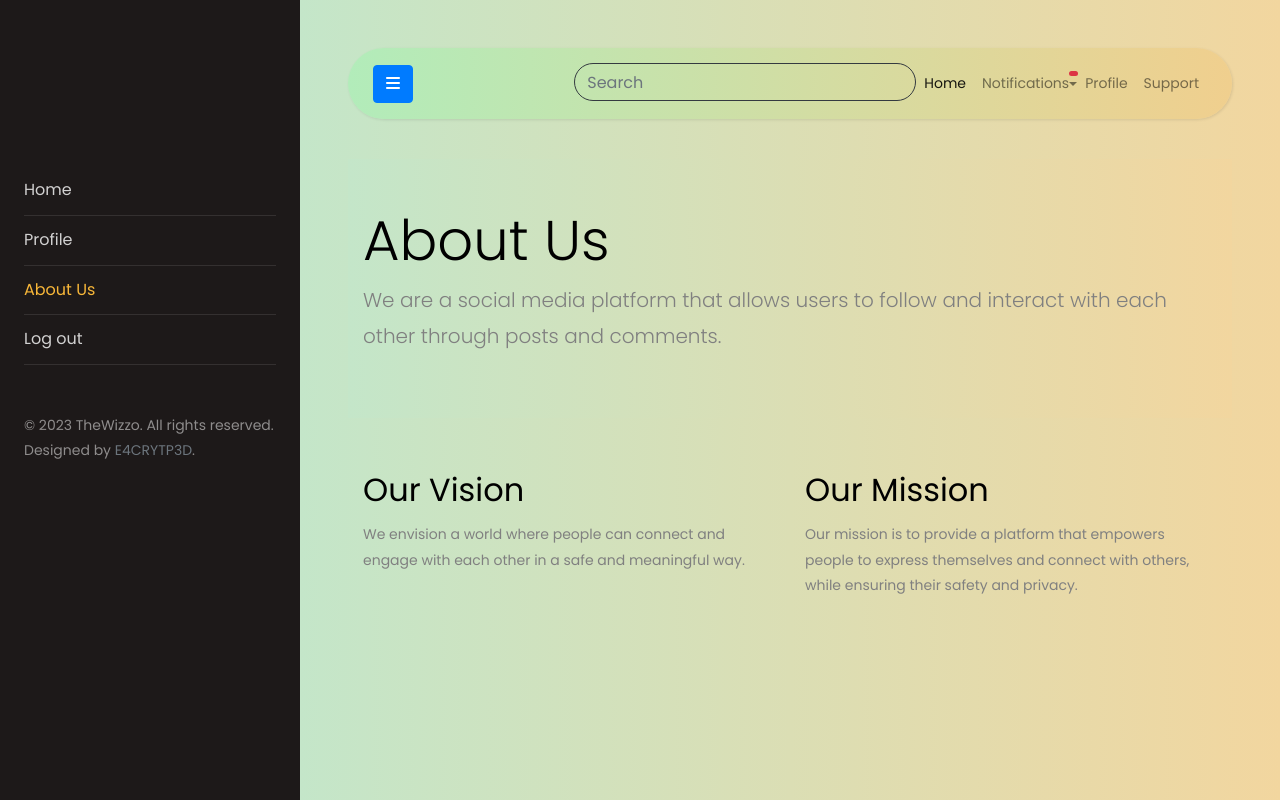
After one commit to E4crypt3d/TheWizzo, a Django app: page /wizzo/about-us in a window 1280 px wide. The commit adds this page. Run offline with Django 4.2, Linux system fonts and the light colour scheme; some libraries are stand-ins or nearby versions.

Commit message:
about page added

```diff
--- a/templates/base.html
+++ b/templates/base.html
@@ -32,8 +32,8 @@
 					<li class="{% block profile %}{% endblock profile %}">
 						<a href="{% url 'userprofile' user.username %}">Profile</a>
 					</li>
-					<li class="nav-item">
-						<a class="nav-link" href="#">About Us</a>
+					<li class="nav-item {% block about %}{% endblock about %}">
+						<a class="nav-link" href="{% url 'about' %}">About Us</a>
 					</li>
 					<li>
 						<a href="{% url 'userlogout' %}">Log out</a>
--- /dev/null
+++ b/templates/usertimeline/about.html
@@ -0,0 +1,37 @@
+{% extends 'base.html' %}
+
+{% block title %} About Us
+{% endblock title %}
+
+{% block about %}
+active
+{% endblock about %}
+
+{% block content %}
+
+<header class="bg-gradient py-5">
+    <div class="container">
+        <h1 class="display-4">About Us</h1>
+        <p class="lead">We are a social media platform that allows users to follow and interact with each other through
+            posts and comments.</p>
+    </div>
+</header>
+
+<!-- Main Content -->
+<main class="py-5">
+    <div class="container">
+        <div class="row">
+            <div class="col-md-6 mb-4">
+                <h2>Our Vision</h2>
+                <p>We envision a world where people can connect and engage with each other in a safe and meaningful way.
+                </p>
+            </div>
+            <div class="col-md-6 mb-4">
+                <h2>Our Mission</h2>
+                <p>Our mission is to provide a platform that empowers people to express themselves and connect with
+                    others, while ensuring their safety and privacy.</p>
+            </div>
+        </div>
+    </div>
+</main>
+{% endblock content %}
--- a/usertimeline/urls.py
+++ b/usertimeline/urls.py
@@ -3,6 +3,7 @@ from usertimeline import views
 
 
 urlpatterns = [
+    path("about-us", views.about, name="about"),
     path("posts", views.posts, name="posts"),
     path("<str:user>/<int:post_id>/delete_post",
          views.delete_post, name="delete-post"),
--- a/usertimeline/views.py
+++ b/usertimeline/views.py
@@ -25,6 +25,10 @@ def home(request):
         return render(request, 'usertimeline/userfeed.html', {'form': form, 'posts': posts, 'suggestions': suggestions})
     else:
         return redirect('userlogin')
+
+
+def about(request):
+    return render(request, 'usertimeline/about.html')
 
 
 @login_required
```
